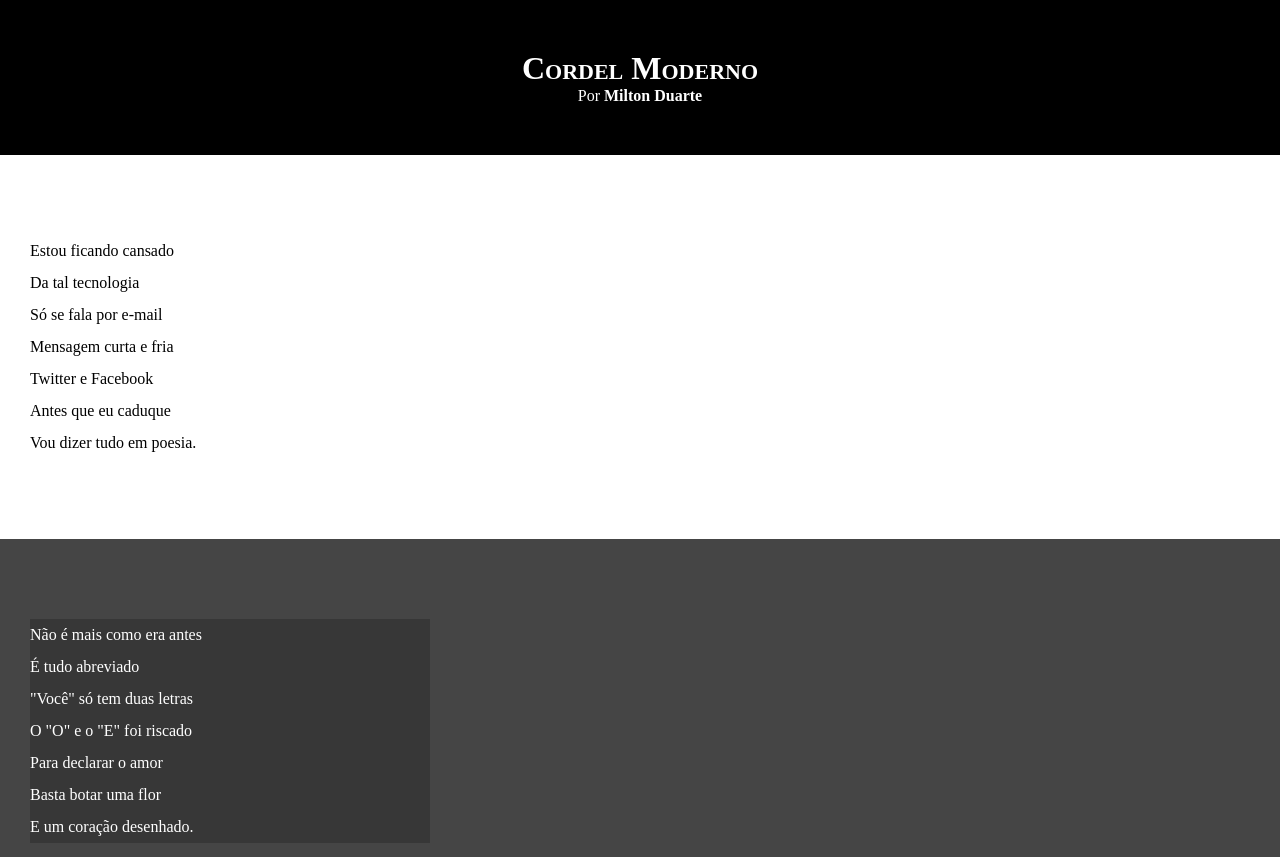
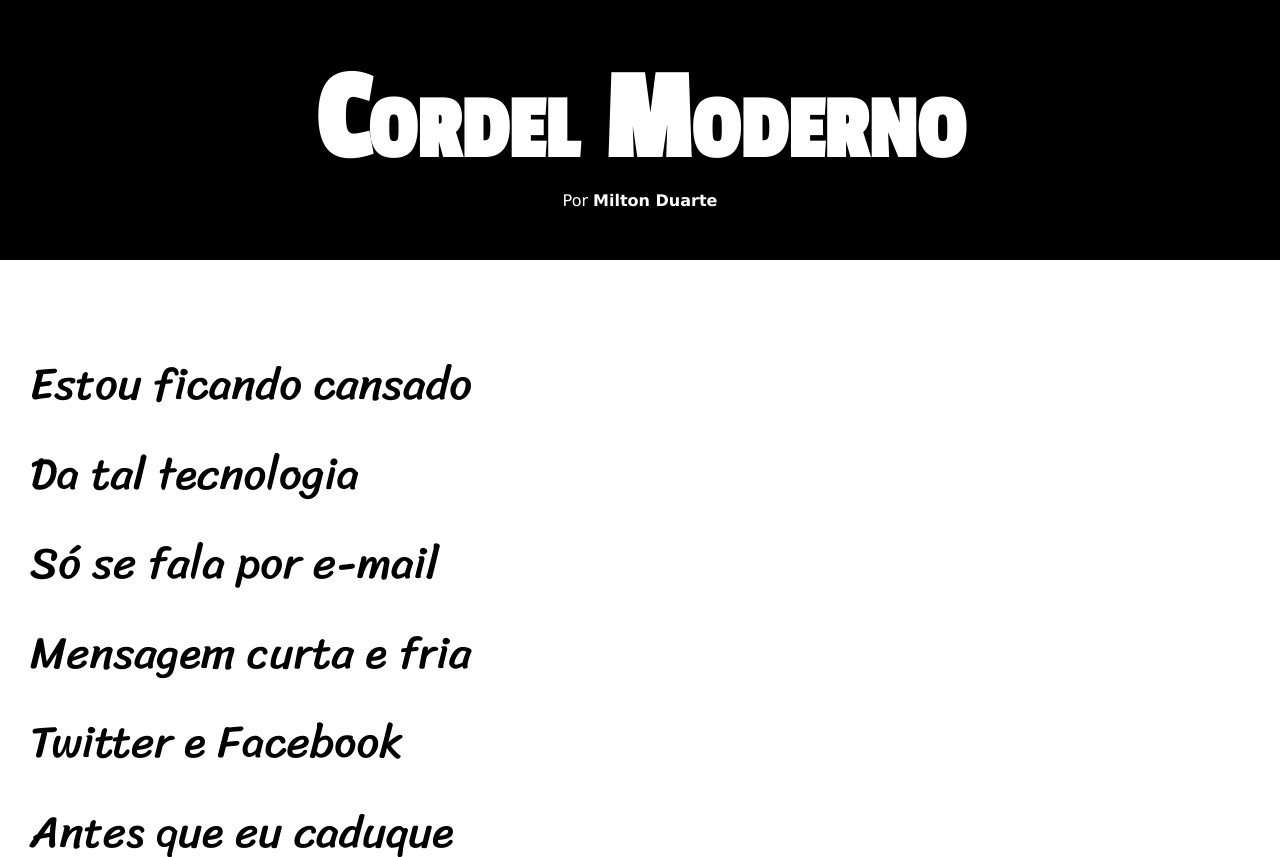
Before and after one commit to bonenberger/desafio-cordel, a plain HTML site: page index.html in a window 1280 px wide. Shown: the top 857 px of the page. Drawn offline with Linux system fonts and the light colour scheme.

Commit message:
atualização de fontes

```diff
--- a/estilo/style.css
+++ b/estilo/style.css
@@ -1,12 +1,23 @@
 @charset "utf-8";
 
+@import url('https://fonts.googleapis.com/css2?family=Passion+One&display=swap');
+
+@import url('https://fonts.googleapis.com/css2?family=Sriracha&display=swap');
+
+:root {
+    --fonte1: verdana, Geneva, Tahoma, sans-serif;
+    --fonte2: 'Passion One', cursive;
+    --fonte3: 'Sriracha', cursive;
+}
 * {
     margin: 0px;
     padding: 0px;
+    font-size: 1em;
 }
 body, html  {
     min-height: 100vh;
     background-color: darkgrey;
+    font-family: var(--fonte1);
 }
 header {
     background-color: black;
@@ -17,6 +28,8 @@
     padding-top: 50px;
     /*text-transform: uppercase; joga tudo para letra maiúscul */
     font-variant: small-caps;
+    font-family: var(--fonte2);
+    font-size: 10vw;
 }
 header > p {
     padding-bottom: 50px;
@@ -34,6 +47,8 @@
     padding-bottom: 10vh;
     line-height: 2em;
     padding-left: 30px;
+    font-family: var(--fonte3);
+    font-size: 3.5vw;
 }
 section.normal {
     background-color: white;
@@ -45,7 +60,8 @@
 }
 section.imagem > p {
     background-color: rgba(0, 0, 0, 0.201);
-    width: 400px;
+    display: inline-block;
+    padding: 5px;
 }
 footer {
     background-color: black;
```
